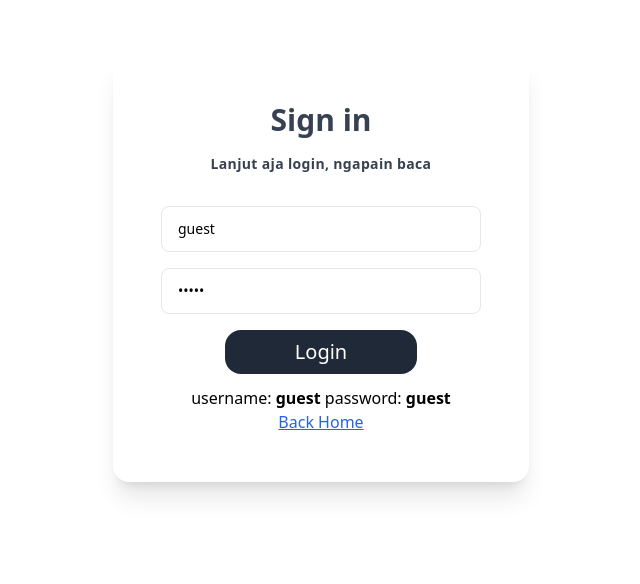
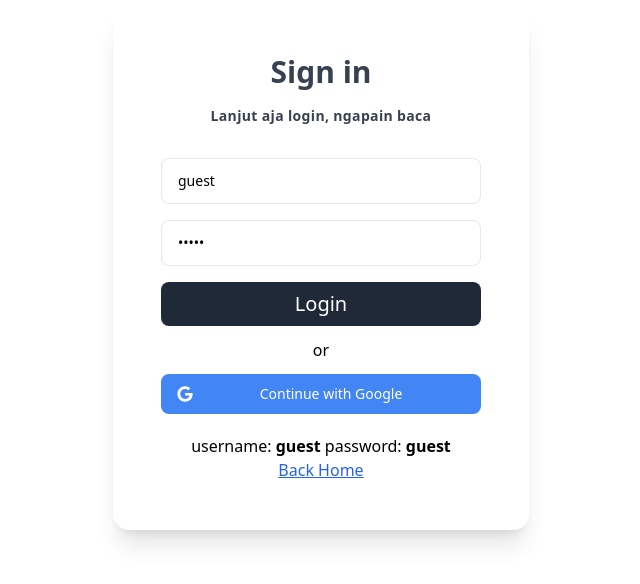
Before and after one commit to cecep31/pilput-type, a React (Vite) app: page /login in a window 1280 px wide. Shown: the part 132-716 px from the top of the page, without its empty margins (319-959 px from the left). Built offline with nearby package versions, Linux system fonts and the light colour scheme.

Commit message:
continue to google

```diff
--- a/src/pages/login/page.tsx
+++ b/src/pages/login/page.tsx
@@ -5,15 +5,21 @@
 import { Link, useNavigate } from "react-router-dom";
 import Cookies from "js-cookie";
 
+const baseurl = process.env.API_HOST
+
 export default function Login() {
   const navigate = useNavigate();
   const [username, setusername] = useState("guest");
   const [password, setpassword] = useState("guest");
   const [loginwait, setloginwait] = useState(false);
 
+  function oauthgoogle() {
+    window.location.href = baseurl+"/api/v2/oauth"
+  }
+
   async function handleLogin(e: React.FormEvent<HTMLFormElement>) {
     const id = toast.loading("Loading...");
-    setloginwait(true)
+    setloginwait(true);
     e.preventDefault();
     // setloginwait(true);
     const data = {
@@ -83,20 +89,45 @@
                   <button
                     disabled
                     type="submit"
-                    className="text-xl w-48 px-4 py-2 text-white bg-gray-800 hover:bg-gray-900 rounded-2xl cursor-not-allowed"
+                    className="text-xl w-full px-4 py-2 text-white bg-gray-800 hover:bg-gray-900 rounded-lg cursor-not-allowed"
                   >
                     Login...
                   </button>
                 ) : (
                   <button
                     type="submit"
-                    className="text-xl w-48 px-4 py-2 text-white bg-gray-800 hover:bg-gray-900 rounded-2xl"
+                    className="text-xl w-full px-4 py-2 text-white bg-gray-800 hover:bg-gray-900 rounded-lg"
                   >
                     Login
                   </button>
                 )}
               </div>
             </form>
+            <center className="py-3">or</center>
+            <div className="">
+              <button onClick={oauthgoogle}
+                type="button"
+                className="text-white w-full  bg-[#4285F4] hover:bg-[#4285F4]/90 focus:ring-4 focus:outline-none focus:ring-[#4285F4]/50 font-medium rounded-lg text-sm px-5 py-2.5 text-center inline-flex items-center justify-between dark:focus:ring-[#4285F4]/55 mr-2 mb-2"
+              >
+                <svg
+                  className="mr-2 -ml-1 w-4 h-4"
+                  aria-hidden="true"
+                  focusable="false"
+                  data-prefix="fab"
+                  data-icon="google"
+                  role="img"
+                  xmlns="http://www.w3.org/2000/svg"
+                  viewBox="0 0 488 512"
+                >
+                  <path
+                    fill="currentColor"
+                    d="M488 261.8C488 403.3 391.1 504 248 504 110.8 504 0 393.2 0 256S110.8 8 248 8c66.8 0 123 24.5 166.3 64.9l-67.5 64.9C258.5 52.6 94.3 116.6 94.3 256c0 86.5 69.1 156.6 153.7 156.6 98.2 0 135-70.4 140.8-106.9H248v-85.3h236.1c2.3 12.7 3.9 24.9 3.9 41.4z"
+                  ></path>
+                </svg>
+                Continue with Google
+                <div></div>
+              </button>
+            </div>
             <p className="text-center mt-3 text-black">
               username: <strong>guest</strong> password: <strong>guest</strong>
             </p>
```
